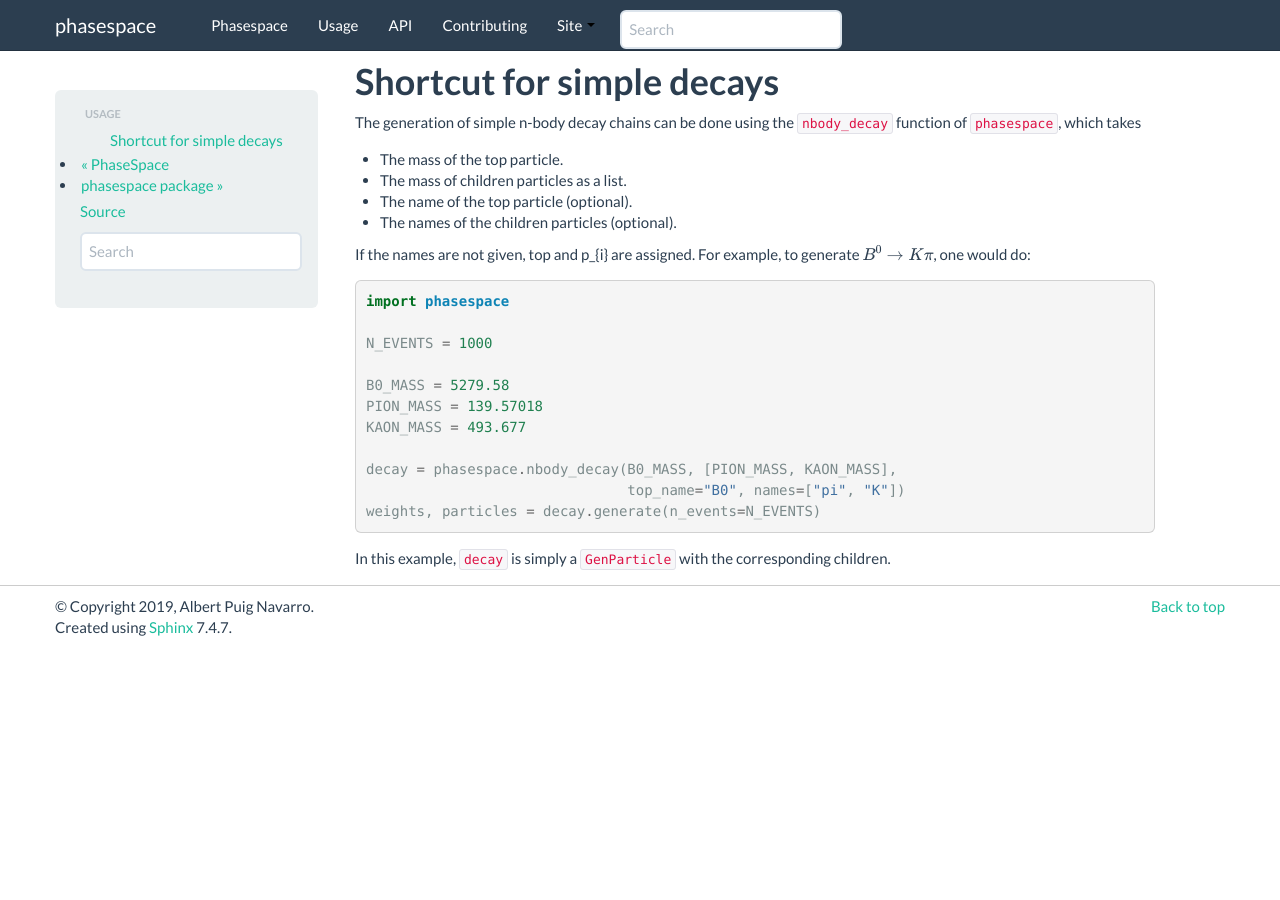
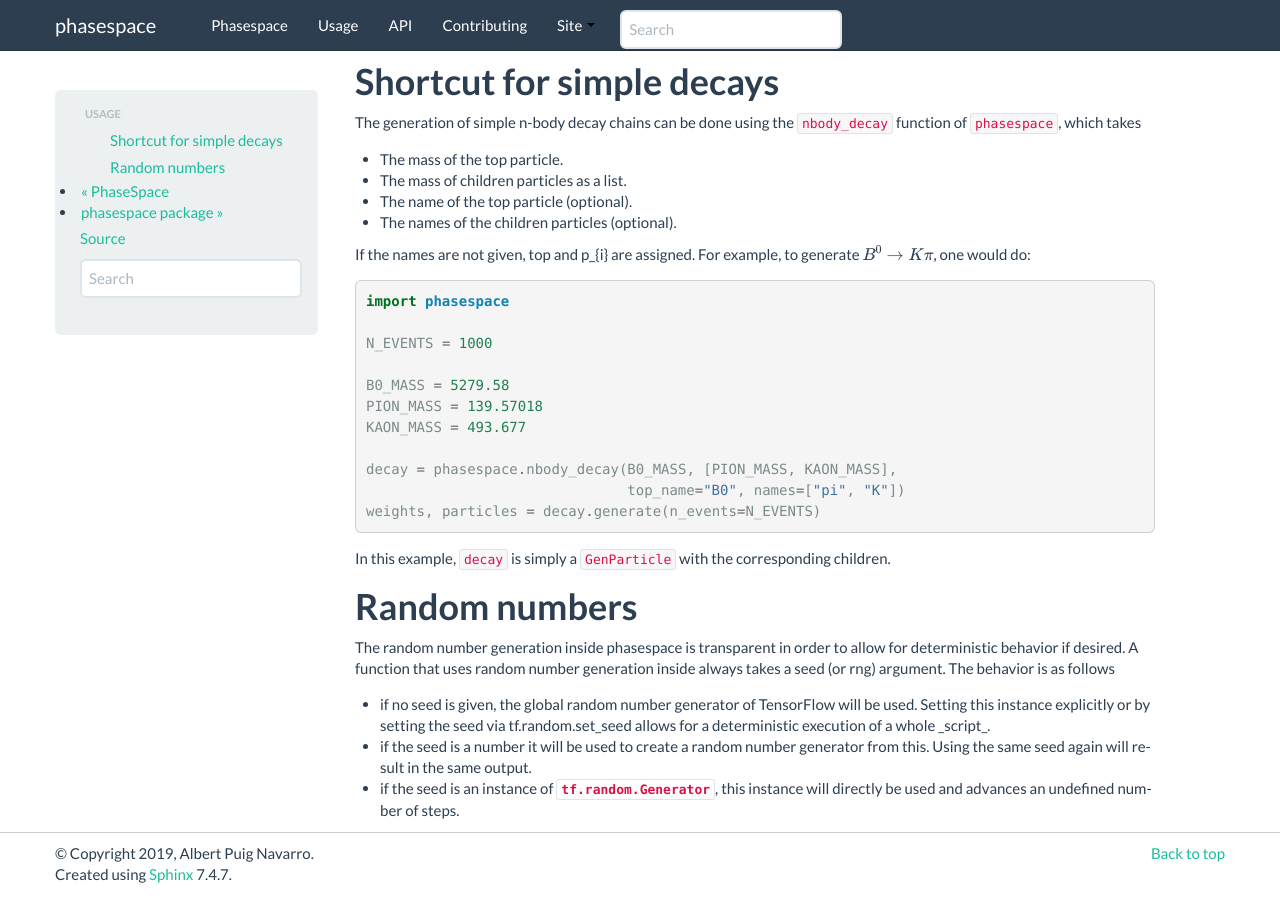
Before and after one commit to zfit/phasespace, a Sphinx documentation site: the page built from docs/usage.rst, in a window 1280 px wide and 900 px high, scrolled down 2804 px. Built offline with Sphinx 7.4.7, drawn with Linux system fonts in a browser that asks for light colours; the version number could not be read and is left out; before the commit the page ends 3457 px from its top, so only the background shows below that.

Commit message:
Add docs for new random number generation

```diff
--- a/docs/usage.rst
+++ b/docs/usage.rst
@@ -173,3 +173,19 @@ If the names are not given, `top` and `p_{i}` are assigned. For example, to gene
    weights, particles = decay.generate(n_events=N_EVENTS)
 
 In this example, ``decay`` is simply a ``GenParticle`` with the corresponding children.
+
+
+Random numbers
+--------------
+
+The random number generation inside `phasespace` is transparent in order to allow for deterministic
+behavior if desired. A function that uses random number generation inside always takes a `seed` (or `rng`)
+argument. The behavior is as follows
+
+- if no seed is given, the global random number generator of TensorFlow will be used. Setting this
+  instance explicitly or by setting the seed via `tf.random.set_seed` allows for a deterministic
+  execution of a whole _script_.
+- if the seed is a number it will be used to create a random number generator from this. Using the
+  same seed again will result in the same output.
+- if the seed is an instance of :py:class:`tf.random.Generator`, this instance will directly be used
+  and advances an undefined number of steps.
```
Also changed, not shown: 4 other files.
